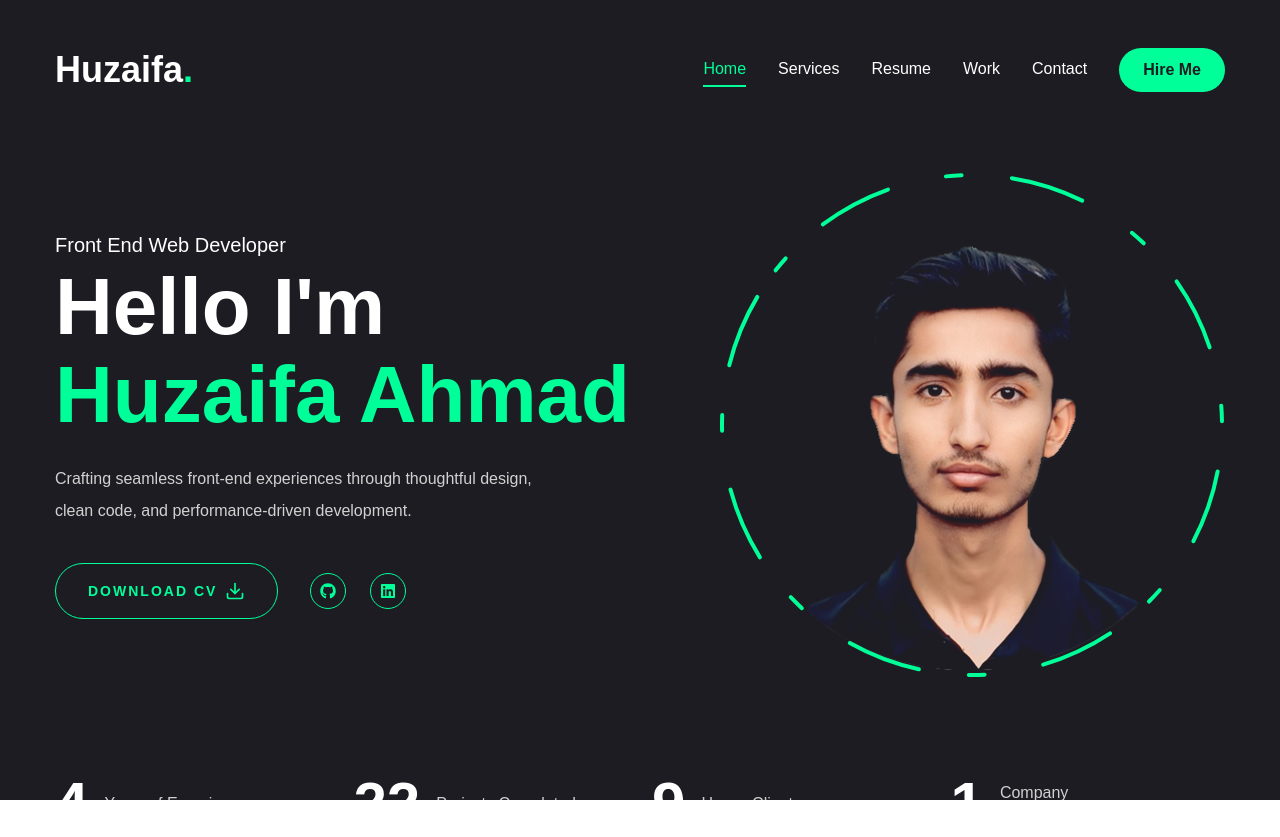
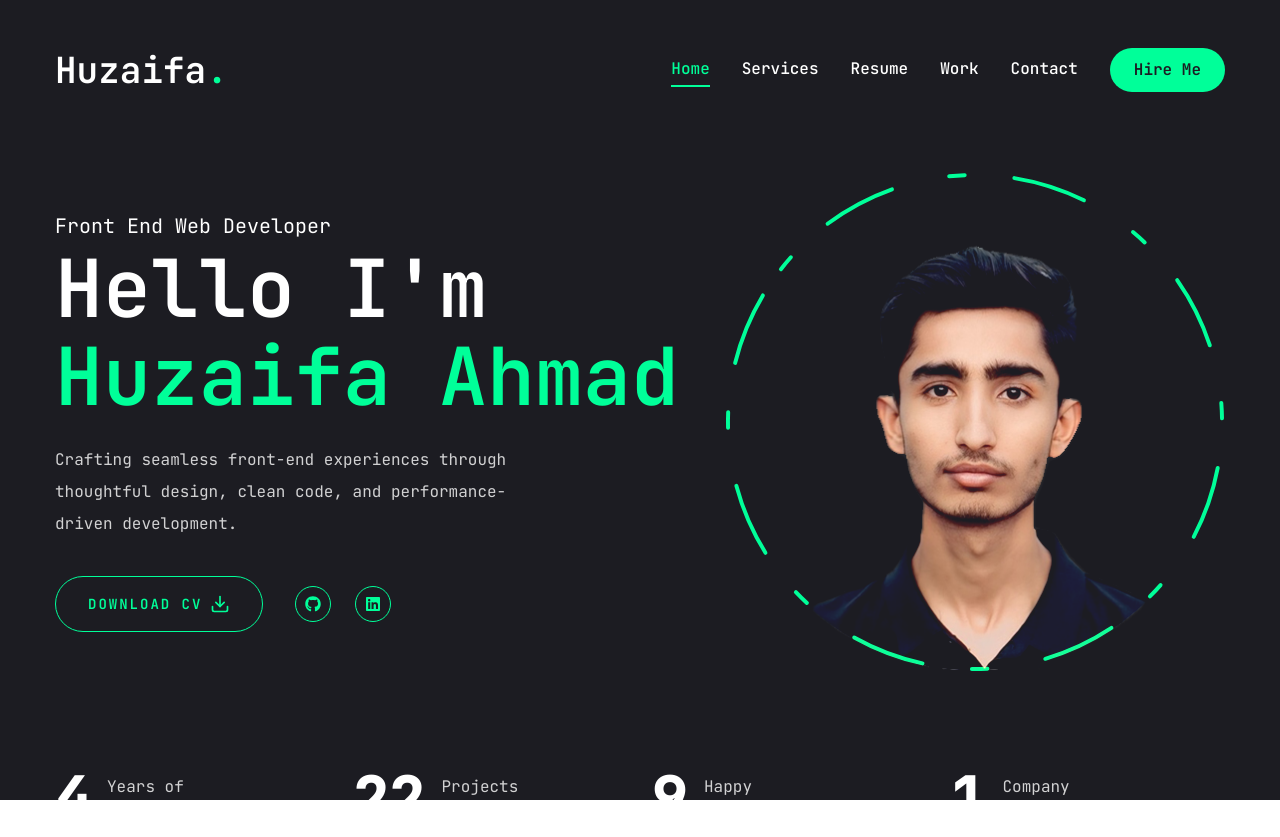
Before and after one commit to huzaifa282/portfolio, a Next.js app: page / in a window 1280 px wide. Built offline with nearby package versions, Linux system fonts and the light colour scheme.

Commit message:
text fixed

```diff
--- a/app/layout.jsx
+++ b/app/layout.jsx
@@ -3,10 +3,11 @@ import "./globals.css";
 import Header from "@/components/Header";
 import PageTransition from "@/components/PageTransition";
 import StairTransition from "@/components/StairTransition";
-const jetbrainsMono = JetBrains_Mono({
+const jetBrainsMono = JetBrains_Mono({
   subsets:["latin"],
   weight: ["100","200","300","400","500","600","700","800"],
-  variable: '--font-jetbrainsMono'
+  variable: '--font-jetbrainsMono',
+  display: 'swap',
 });
 
 export const metadata = {
@@ -16,10 +17,8 @@ export const metadata = {
 
 export default function RootLayout({ children }) {
   return (
-    <html lang="en">
-      <body
-        className={jetbrainsMono.variable}
-      >
+    <html className={`${jetBrainsMono.variable}`} lang="en">
+      <body>
         <Header/>
         <StairTransition/>
         <PageTransition>
--- a/app/page.jsx
+++ b/app/page.jsx
@@ -3,8 +3,6 @@ import Social from "@/components/Social";
 import { Button } from "@/components/ui/button";
 import Stats from "@/components/ui/Stats";
 import { FiDownload } from "react-icons/fi";
-import { JetBrains_Mono } from "next/font/google";
-
 export default function Home() {
   console.log("Home mounted");
   return (
@@ -17,7 +15,7 @@ export default function Home() {
               {`Hello I'm `}
               <br /> <p className="text-accent">Huzaifa Ahmad</p>
             </h1>
-            <p className="max-w-[500px] mb-9 text-white/80">
+            <p className=" max-w-[500px] mb-9 text-white/80">
               Crafting seamless front-end experiences through thoughtful design,
               clean code, and performance-driven development.
             </p>
--- a/components/Photo.jsx
+++ b/components/Photo.jsx
@@ -12,9 +12,9 @@ const Photo = () => {
          initial={{opacity:0}} animate={{opacity:1, transition:{delay:2.4, duration:0.4, ease:"easeInOut"},
         }}
         className="w-[298px] h-[298px] xl:w-[498px] xl:h-[498px] mix-blend-lighten absolute">
-            <Image src="/assets/photo1.png" fill alt="photo" className="object-contain"/>
+            <Image src="/assets/photo1.png" priority fill alt="photo" className="object-contain"/>
         </motion.div>
-    <motion.svg className="w-[300px] xl:w-[506px] h-[300px] xl:h-[506px]" fill="transparent" viewBox="0 0 506 506" xmlns="http://www.w3.org/2000/svg">
+    <motion.svg className="w-[300px] xl:w-[500px] h-[300px] xl:h-[500px]" fill="transparent" viewBox="0 0 506 506" xmlns="http://www.w3.org/2000/svg">
         <motion.circle cx="253" cy="253" r="250" stroke="#00ff99" strokeWidth="4"
         strokeLinecap="round"
         strokeLinejoin="round"
--- a/tailwind.config.js
+++ b/tailwind.config.js
@@ -17,9 +17,9 @@ module.exports = {
   		lg: '960px',
   		xl: '1200px'
   	},
-  	fontFamily: {
-  		primary: 'jetbrains-mono, sans-serif',
-  	},
+      fontFamily: {
+        primary: 'var(--font-jetbrainsMono)',
+      },
   	extend: {
   		colors: {
   			background: 'hsl(var(--background))',
```
